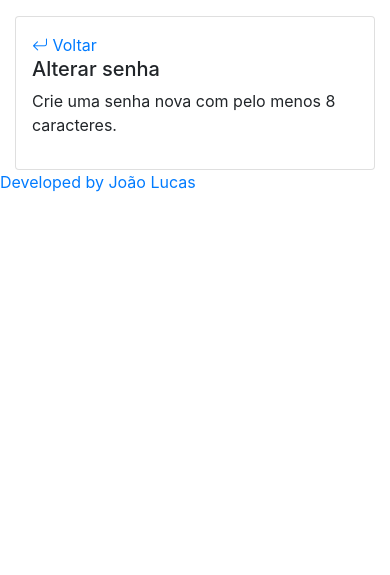
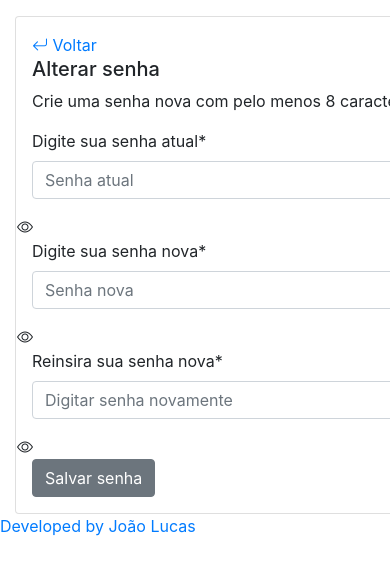
Before and after one commit to lucasops96/clinicareapi, a Django app: page /senha/1 in a window 390 px wide; the page is wider, and only the part inside the window is pictured. Shown: the part 56-631 px from the top of that part. Run offline with Django 5.2, Linux system fonts and the light colour scheme; some libraries are stand-ins or nearby versions.

Commit message:
criando view de alterar senha

```diff
--- a/clinicareapi/forms/user_form.py
+++ b/clinicareapi/forms/user_form.py
@@ -143,3 +143,33 @@ class UserUpdateForm(forms.ModelForm):
             'last_name',
             'email',
         ]
+
+
+class UserPassword(forms.Form):
+
+    old_password = forms.CharField(
+        widget= forms.PasswordInput(attrs={'placeholder':'Senha atual'}),
+        label='Digite sua senha atual',
+        error_messages={'required':'Senha atual obrigatório'}
+    )
+
+    new_password = forms.CharField(
+        widget= forms.PasswordInput(attrs={'placeholder':'Senha nova'}),
+        label='Digite sua senha nova',
+        error_messages={'required':'Senha nova obrigatório'}
+    )
+
+    repeat_password = forms.CharField(
+        widget= forms.PasswordInput(attrs={'placeholder':'Digitar senha novamente'}),
+        label='Reinsira sua senha nova',
+        error_messages={'required':'Reinsira nova senha obrigatório'}
+    )
+
+    def clean(self):
+        clean_data = super().clean()
+
+        new_password = clean_data.get('new_password')
+        repeat_password = clean_data.get('repeat_password')
+
+        if new_password != repeat_password:
+            self.add_error('new_password','Nova Senha deve ser igual Reinsira sua Senha.')
--- a/clinicareapi/templates/partials/senha.html
+++ b/clinicareapi/templates/partials/senha.html
@@ -1,9 +1,13 @@
 {% extends "base.html" %}
+{% load crispy_forms_tags %}
 
 {% block title %}Alterar Senha{% endblock title %}
 
 {% block content %}
-<div class="card mt-3 p-3">
+<div class="mt-3" style="width:800px; margin:auto;">
+    {% include "partials/messages.html" %}
+</div>
+<div class="card mt-3 p-3" style="width:800px; margin:auto;">
     <div>
         <a href="{% url 'clinicareapi:profissional_update_view' request.user.user_custom.id_profissional %}">
             <i class="bi bi-arrow-return-left"></i>
@@ -12,8 +16,75 @@
     </div>
     <h5>Alterar senha</h5>
     <p>Crie uma senha nova com pelo menos 8 caracteres.</p>
-    <div class="row">
+    <form
+        class="form-prevent-multi-submits"
+        action="{% url 'clinicareapi:senha_alterada' request.user.id %}"
+        method="post">
+        {% csrf_token %}
+        <div class="row">
+            <div class="col-md-5 alterar-senha">
+                {{form.old_password|as_crispy_field}}
+            </div>
+            <span class="olho-senha">
+                <i id="olho-password" class="bi bi-eye"></i>
+            </span>
+        </div>
+        <div class="row">
+            <div class="col-md-5">
+                {{form.new_password|as_crispy_field}}
+            </div>
+            <span class="olho-senha">
+                <i id="olho-new-password" class="bi bi-eye"></i>
+            </span>
+        </div>
+        <div class="row">
+            <div class="col-md-5">
+                {{form.repeat_password|as_crispy_field}}
+            </div>
+            <span class="olho-senha">
+                <i id="olho-repeat-password" class="bi bi-eye"></i>
+            </span>
+        </div>
 
-    </div>
+        {% comment %} {% if form.errors %}
+                {% for field, errors in form.errors.items %}
+                    {% for error in errors %}
+                        <div>
+                            <span class="text-danger">{{ error }}</span>
+                        </div>
+                    {% endfor %}
+                {% endfor %}
+        {% endif %} {% endcomment %}
+
+        <button class="btn btn-secondary button-prevent-multi-submits" type="submit">
+            Salvar senha
+        </button>
+    </form>
 </div>
 {% endblock content %}
+
+{% block scripts %}
+<script>
+    $("#olho-password").mousedown(function() {
+        $("#id_old_password").attr("type", "text");
+    });
+    $("#olho-password").mouseup(function() {
+        $("#id_old_password").attr("type", "password");
+    });
+
+    $("#olho-new-password").mousedown(function() {
+        $("#id_new_password").attr("type", "text");
+    });
+    $("#olho-new-password").mouseup(function() {
+        $("#id_new_password").attr("type", "password");
+    });
+
+    $("#olho-repeat-password").mousedown(function() {
+        $("#id_repeat_password").attr("type", "text");
+    });
+    $("#olho-repeat-password").mouseup(function() {
+        $("#id_repeat_password").attr("type", "password");
+    });
+
+</script>
+{% endblock scripts %}
--- a/clinicareapi/urls.py
+++ b/clinicareapi/urls.py
@@ -35,6 +35,7 @@ urlpatterns = [
     path('logout/',site.logout_view,name='logout'),
     path('dashboard/',site.dashboard,name='dashboard'),
     path('senha/<int:pk>',site.alterar_senha,name='senha'),
+    path('senha/alterada/<int:pk>',site.senha_alterada,name='senha_alterada'),
 
     # urls api
     path('clinicare/api/token/', TokenObtainPairView.as_view(), name='token_obtain_pair'),
--- a/clinicareapi/views/site/partials_view.py
+++ b/clinicareapi/views/site/partials_view.py
@@ -4,7 +4,9 @@ from django.http import Http404
 from django.contrib.auth import authenticate, login, logout
 from django.contrib.auth.decorators import login_required
 from django.contrib import messages
+from ...models import User
 from ...forms.login_form import LoginForm
+from ...forms.user_form import UserPassword
 
 def login_view(request):
     form = LoginForm()
@@ -74,4 +76,33 @@ def dashboard(request):
 
 
 def alterar_senha(request,pk):
-    return render(request,'partials/senha.html')
+
+    form = UserPassword()
+
+    return render(request,'partials/senha.html',{
+        'form':form
+    })
+
+def senha_alterada(request,pk):
+    user = User.objects.filter(id=pk).first()
+
+    if request.user.id != user.id or not request.POST:
+        raise Http404()
+
+    user_form = UserPassword(request.POST)
+
+    if user_form.is_valid():
+        print('-------------',user_form.cleaned_data.get('old_password',''))
+        if user.check_password(user_form.old_password):
+            user.set_password(user_form.new_password)
+            messages.success(request,'Senha alterada com sucesso!')
+        else:
+            messages.error(request,'Senha atual incorreta')
+
+        return render(request,'partials/senha.html',{
+            'form': UserPassword()
+        })
+
+    return render(request,'partials/senha.html',{
+        'form':user_form
+    })
```
